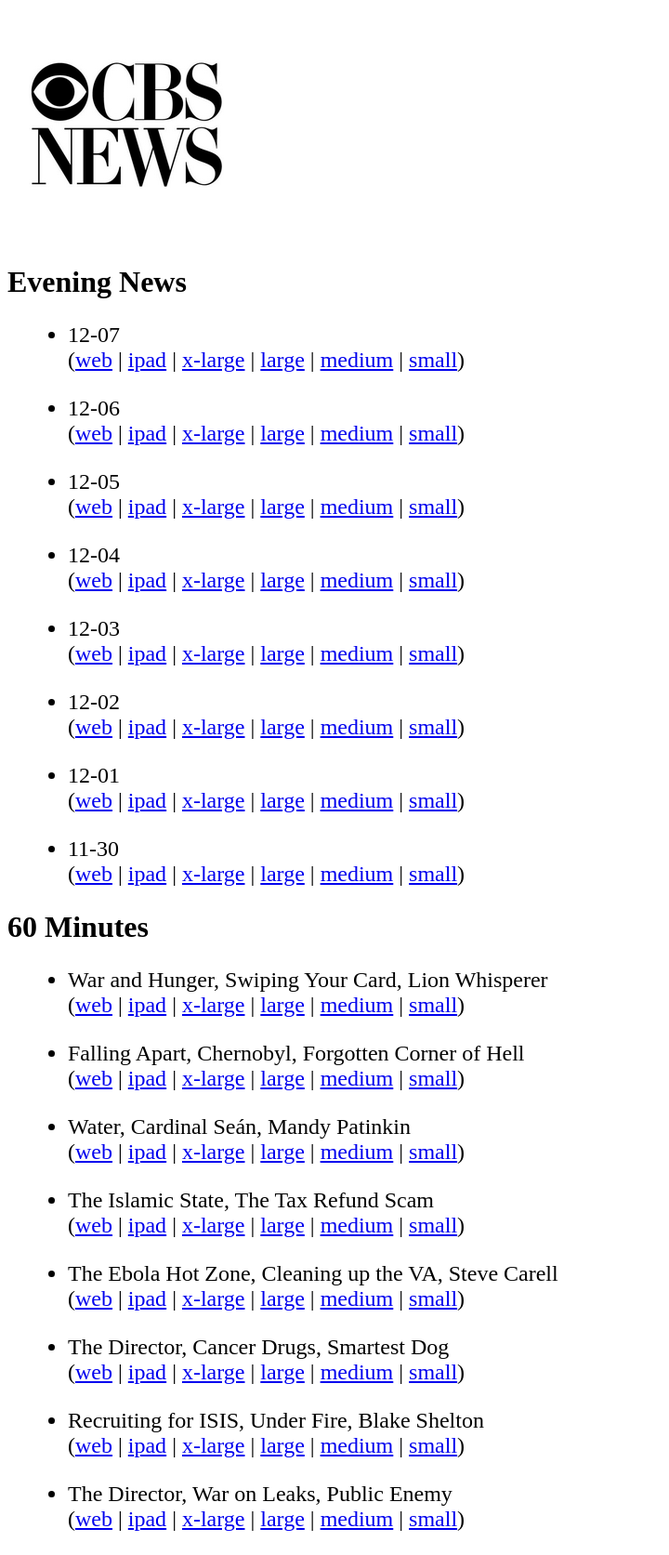
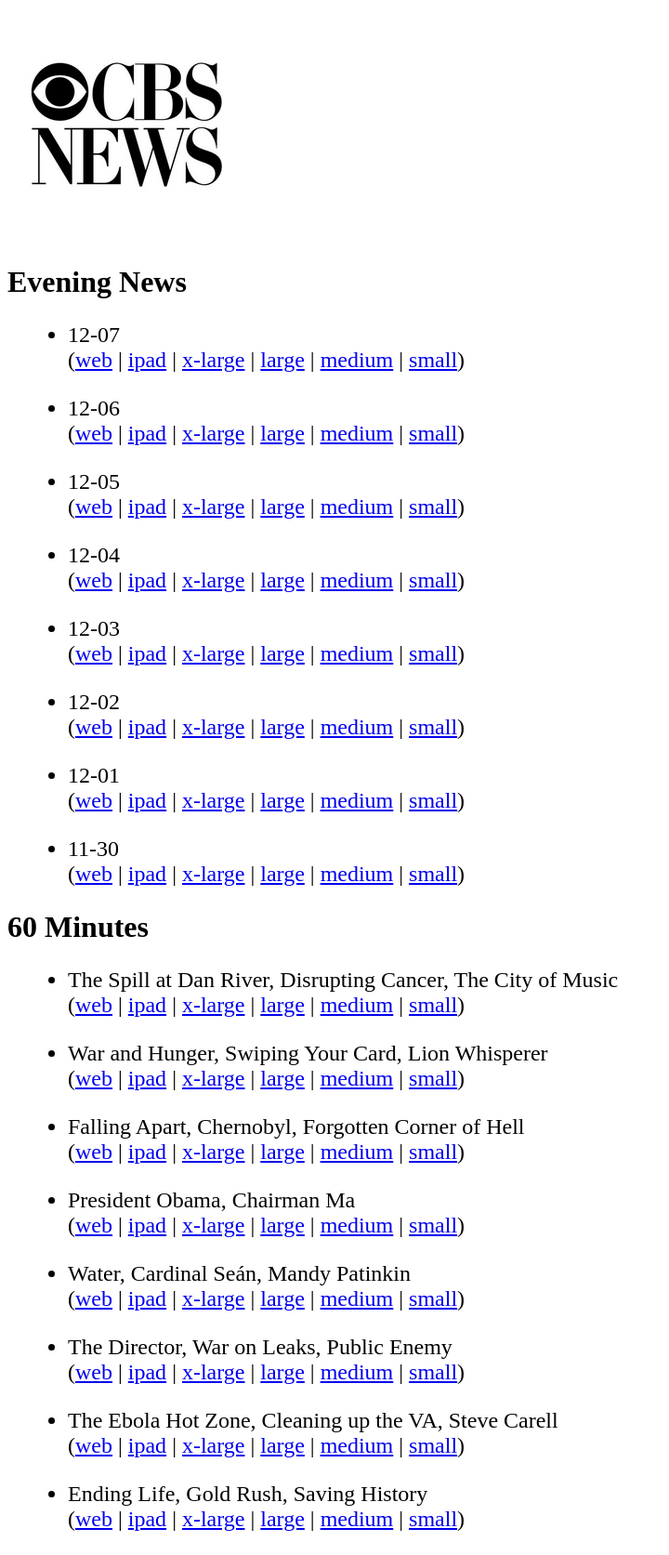
Before and after one commit to jkutner/cbsfeed, a Jekyll site: the page built from index.html, in a window 1280 px wide. Shown: the whole page at 93% size, without its empty margins (0-720 px from the left). Built offline with Jekyll 4.4.1, drawn with Linux system fonts in a browser that asks for light colours; nearby versions of some CDN libraries; some of the changed lines change nothing that is shown.

Commit message:
Updating with latest episdoes

```diff
--- a/_data/sixtymin.yml
+++ b/_data/sixtymin.yml
@@ -1,4 +1,13 @@
 ---
+- title: The Spill at Dan River, Disrupting Cancer, The City of Music
+  links:
+    orig: /videos/the-spill-at-dan-river-disrupting-cancer-the-city-of-music/
+    ipad: ipad-streaming.cbsnews.com/media/mpx/2014/12/07/368440899558/60_FULL_120714_317466_500/60_FULL_120714_317466_500.m3u8
+    mp4_240: media\/2014\/12\/07\/368440899558\/60_FULL_120714_317393_240.mp4
+    mp4_740: media\/2014\/12\/07\/368440899558\/60_FULL_120714_317393_740.mp4
+    mp4_796: media\/2014\/12\/07\/368440899558\/60_FULL_120714_317393_796.mp4
+    mp4_1296: media\/2014\/12\/07\/368440899558\/60_FULL_120714_317393_1296.mp4
+  date: The Spill at Dan River, Disrupting Cancer, The City of Music
 - title: War and Hunger, Swiping Your Card, Lion Whisperer
   links:
     orig: /videos/war-and-hunger-swiping-your-card-lion-whisperer/
@@ -17,6 +26,15 @@
     mp4_796: media\/2014\/11\/23\/362313795967\/60_FULL_11232014_312148_796.mp4
     mp4_1296: media\/2014\/11\/23\/362313795967\/60_FULL_11232014_312148_1296.mp4
   date: Falling Apart, Chernobyl, Forgotten Corner of Hell
+- title: President Obama, Chairman Ma
+  links:
+    orig: /videos/president-obama-chairman-ma/
+    ipad: ipad-streaming.cbsnews.com/media/mpx/2014/09/29/334715459590/60_FULL_092814_285651_500/60_FULL_092814_285651_500.m3u8
+    mp4_240: media\/2014\/09\/29\/334715459590\/60_FULL_092814_283238_240.mp4
+    mp4_740: media\/2014\/09\/29\/334715459590\/60_FULL_092814_283238_740.mp4
+    mp4_796: media\/2014\/09\/29\/334715459590\/60_FULL_092814_283238_796.mp4
+    mp4_1296: media\/2014\/09\/29\/334715459590\/60_FULL_092814_283238_1296.mp4
+  date: President Obama, Chairman Ma
 - title: Water, Cardinal Se&aacute;n, Mandy Patinkin
   links:
     orig: /videos/water-cardinal-sean-mandy-patinkin/
@@ -26,15 +44,15 @@
     mp4_796: media\/2014\/11\/17\/359532099703\/60_FULL_111614_309524_796.mp4
     mp4_1296: media\/2014\/11\/17\/359532099703\/60_FULL_111614_309524_1296.mp4
   date: Water, Cardinal Se&aacute;n, Mandy Patinkin
-- title: The Islamic State, The Tax Refund Scam
+- title: The Director, War on Leaks, Public Enemy
   links:
-    orig: /videos/the-islamic-state-the-tax-refund-scam/
-    ipad: ipad-streaming.cbsnews.com/media/mpx/2014/09/22/331852867935/60_FULL_092114_280298_500/60_FULL_092114_280298_500.m3u8
-    mp4_240: media\/2014\/09\/22\/331852867935\/60_FULL_092114_280289_240.mp4
-    mp4_740: media\/2014\/09\/22\/331852867935\/60_FULL_092114_280289_740.mp4
-    mp4_796: media\/2014\/09\/22\/331852867935\/60_FULL_092114_280289_796.mp4
-    mp4_1296: media\/2014\/09\/22\/331852867935\/60_FULL_092114_280289_1296.mp4
-  date: The Islamic State, The Tax Refund Scam
+    orig: /videos/the-director-war-on-leaks-public-enemy/
+    ipad: ipad-streaming.cbsnews.com/media/mpx/2014/10/12/340999747517/60_FULL_101214_291355_500/60_FULL_101214_291355_500.m3u8
+    mp4_240: media\/2014\/10\/12\/340999747517\/60_FULL_101214_291137_240.mp4
+    mp4_740: media\/2014\/10\/12\/340999747517\/60_FULL_101214_291137_740.mp4
+    mp4_796: media\/2014\/10\/12\/340999747517\/60_FULL_101214_291137_796.mp4
+    mp4_1296: media\/2014\/10\/12\/340999747517\/60_FULL_101214_291137_1296.mp4
+  date: The Director, War on Leaks, Public Enemy
 - title: The Ebola Hot Zone, Cleaning up the VA, Steve Carell
   links:
     orig: /videos/the-ebola-hot-zone-cleaning-up-the-va-steve-carell/
@@ -44,30 +62,12 @@
     mp4_796: media\/2014\/11\/10\/355843139997\/60_FULL_110914_306401_796.mp4
     mp4_1296: media\/2014\/11\/10\/355843139997\/60_FULL_110914_306401_1296.mp4
   date: The Ebola Hot Zone, Cleaning up the VA, Steve Carell
-- title: The Director, Cancer Drugs, Smartest Dog
+- title: Ending Life, Gold Rush, Saving History
   links:
-    orig: /videos/the-director-cancer-drugs-smartest-dog/
-    ipad: ipad-streaming.cbsnews.com/media/mpx/2014/10/05/338079299674/60_FULL_100514_287241_tablet.m3u8
-    mp4_240: media\/2014\/10\/05\/338079299674\/60_FULL_100514_287079_240.mp4
-    mp4_740: media\/2014\/10\/05\/338079299674\/60_FULL_100514_287079_740.mp4
-    mp4_796: media\/2014\/10\/05\/338079299674\/60_FULL_100514_287079_796.mp4
-    mp4_1296: media\/2014\/10\/05\/338079299674\/60_FULL_100514_287079_1296.mp4
-  date: The Director, Cancer Drugs, Smartest Dog
-- title: Recruiting for ISIS, Under Fire, Blake Shelton
-  links:
-    orig: /videos/recruiting-for-isis-under-fire-blake-shelton/
-    ipad: ipad-streaming.cbsnews.com/media/mpx/2014/11/02/351035459816/60_FULL_110214_303558_phone.m3u8
-    mp4_240: media\/2014\/11\/02\/351035459816\/60_FULL_110214_303303_240.mp4
-    mp4_740: media\/2014\/11\/02\/351035459816\/60_FULL_110214_303303_740.mp4
-    mp4_796: media\/2014\/11\/02\/351035459816\/60_FULL_110214_303303_796.mp4
-    mp4_1296: media\/2014\/11\/02\/351035459816\/60_FULL_110214_303303_1296.mp4
-  date: Recruiting for ISIS, Under Fire, Blake Shelton
-- title: The Director, War on Leaks, Public Enemy
-  links:
-    orig: /videos/the-director-war-on-leaks-public-enemy/
-    ipad: ipad-streaming.cbsnews.com/media/mpx/2014/10/12/340999747517/60_FULL_101214_291355_500/60_FULL_101214_291355_500.m3u8
-    mp4_240: media\/2014\/10\/12\/340999747517\/60_FULL_101214_291137_240.mp4
-    mp4_740: media\/2014\/10\/12\/340999747517\/60_FULL_101214_291137_740.mp4
-    mp4_796: media\/2014\/10\/12\/340999747517\/60_FULL_101214_291137_796.mp4
-    mp4_1296: media\/2014\/10\/12\/340999747517\/60_FULL_101214_291137_1296.mp4
-  date: The Director, War on Leaks, Public Enemy
+    orig: /videos/ending-life-gold-rush-saving-history/
+    ipad: ipad-streaming.cbsnews.com/media/mpx/2014/10/19/344922179613/60_FULL_101914_297733_500/60_FULL_101914_297733_500.m3u8
+    mp4_240: media\/2014\/10\/19\/344922124013\/60_FULL_101914_297722_240.mp4
+    mp4_740: media\/2014\/10\/19\/344922174013\/60_FULL_101914_297722_740.mp4
+    mp4_796: media\/2014\/10\/19\/344922179613\/60_FULL_101914_297722_796.mp4
+    mp4_1296: media\/2014\/10\/19\/3449221129613\/60_FULL_101914_297722_1296.mp4
+  date: Ending Life, Gold Rush, Saving History
```
